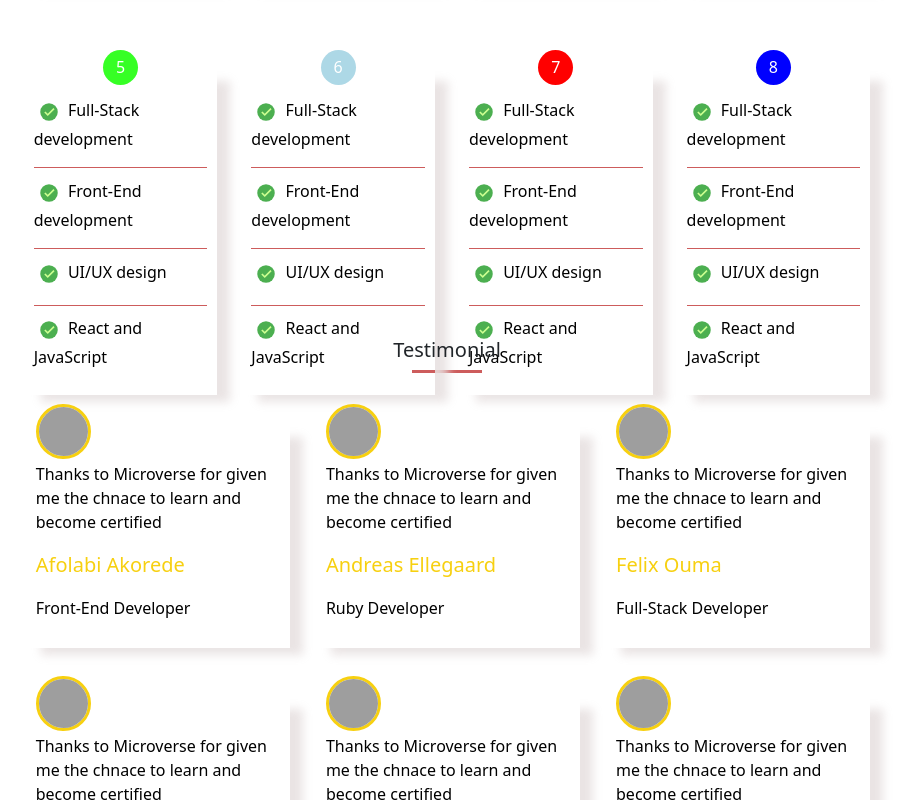
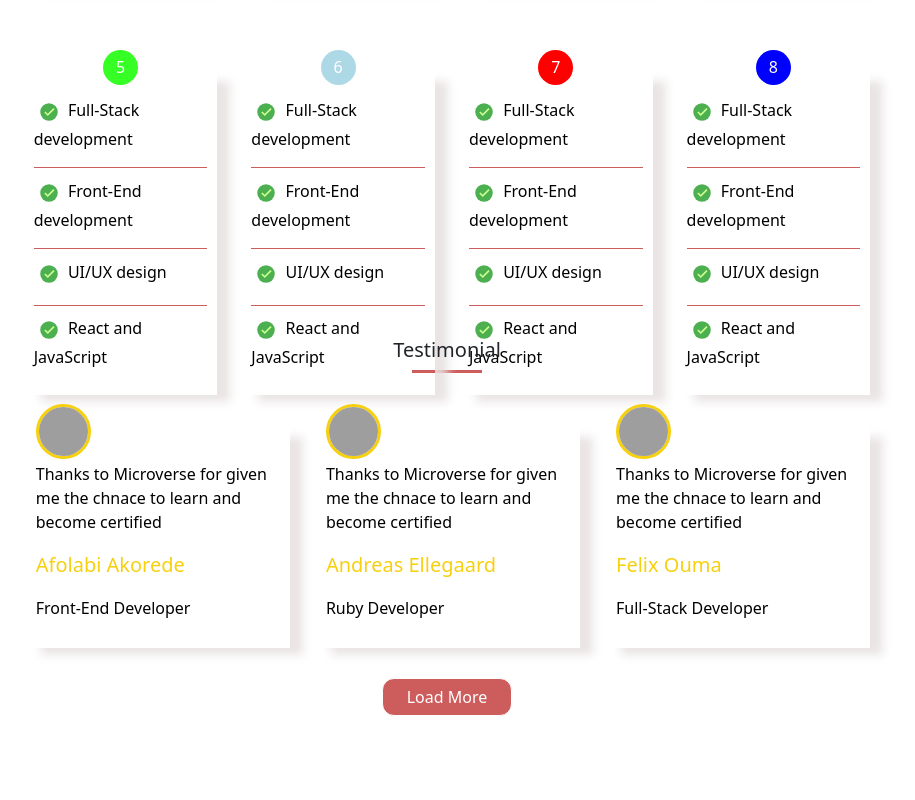
Before and after one commit to brainconnect93/personal-portfolio, a React (Create React App) app: page / in a window 1280 px wide. Shown: the part 2000-2800 px from the top of the page, without its empty margins (193-1108 px from the left). After the commit the page ends 2746 px from the top, so only its background shows below. Built offline with nearby package versions, Linux system fonts and the light colour scheme; grey boxes are pictures that could not be loaded.

Commit message:
Add pagination functionality to the js file

```diff
--- a/src/components/Testimonial/Testimonial.js
+++ b/src/components/Testimonial/Testimonial.js
@@ -1,5 +1,5 @@
 /* eslint-disable */
-import React from 'react';
+import React, { useState } from 'react';
 import './testimonial.css';
 
 const Testimonial = () => {
@@ -61,6 +61,12 @@ const Testimonial = () => {
       },
     ];
 
+    const [seeMorePost, setSeeMorePost] = useState(3);
+
+    const loadMore = () => {
+      setSeeMorePost((prev) => prev+3)
+    };
+
   return (
     <div className="container testy-section">
       <div className="section-head">
@@ -69,7 +75,7 @@ const Testimonial = () => {
       </div>
 
       <div className="row testy-content">
-        {testimonialData.map((item,index) => (
+        {testimonialData.slice(0,seeMorePost).map((item,index) => (
           <div className="col-xl-4 col-lg-4 col-md-6 col-sm-12" key={index}>
             <div className="testy-cards">
               <img src={item.image} alt="images" />
@@ -81,6 +87,12 @@ const Testimonial = () => {
             </div>
           </div>
         ))}
+
+        {seeMorePost>=testimonialData.length ? null : (
+          <button type="button"
+          className="load-more-btn"
+          onClick={loadMore}>Load More</button>
+        )}
       </div>
     </div>
   );
--- a/src/components/Testimonial/testimonial.css
+++ b/src/components/Testimonial/testimonial.css
@@ -43,3 +43,15 @@
   font-size: 20px;
   color: #f7d010;
 }
+
+.load-more-btn {
+  background-color: #cd5d5d;
+  text-align: center;
+  color: #fff;
+  border-radius: 12px;
+  width: 15%;
+  margin: 30px auto;
+  padding: 6px;
+  border: 1px solid #fff;
+  cursor: pointer;
+}
```
